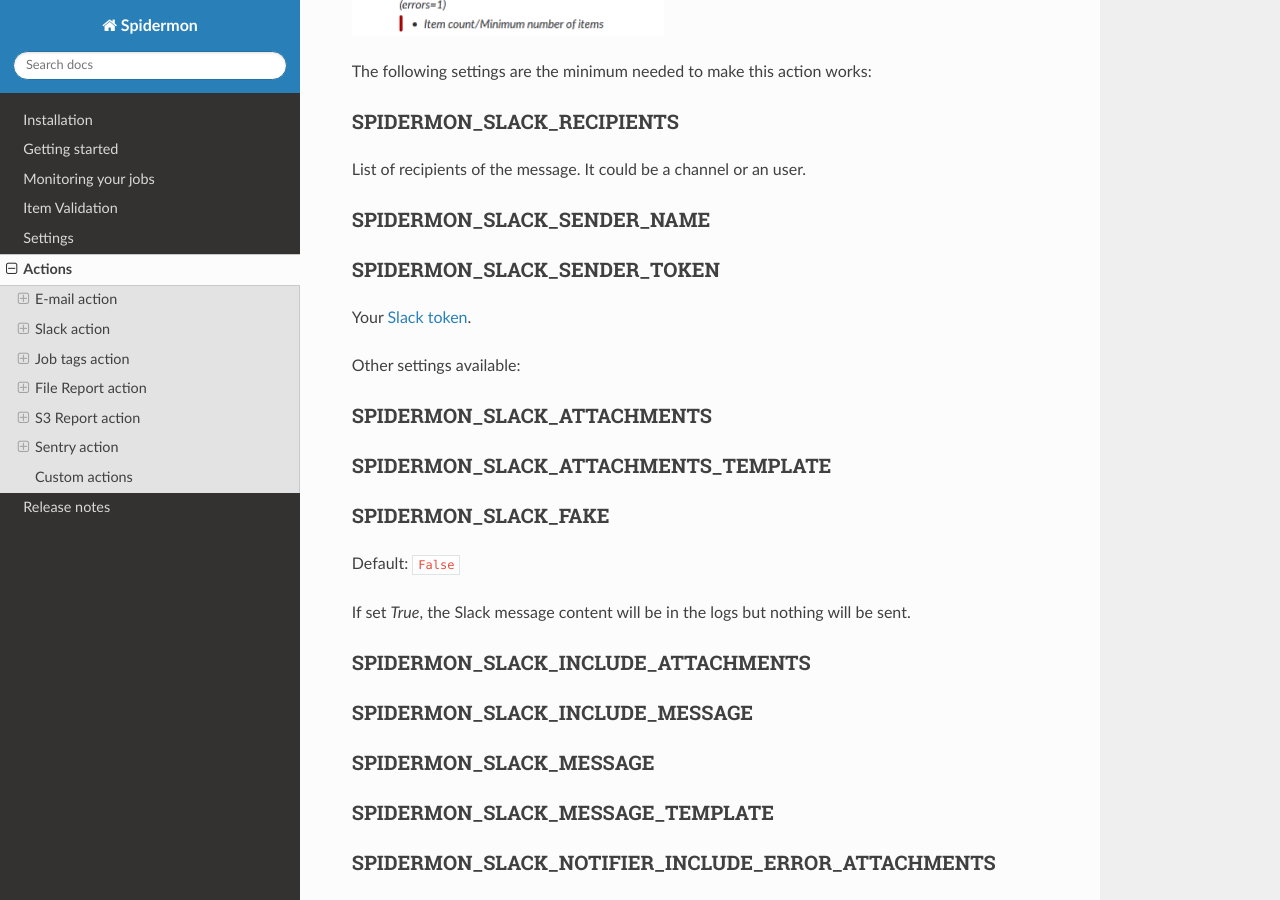
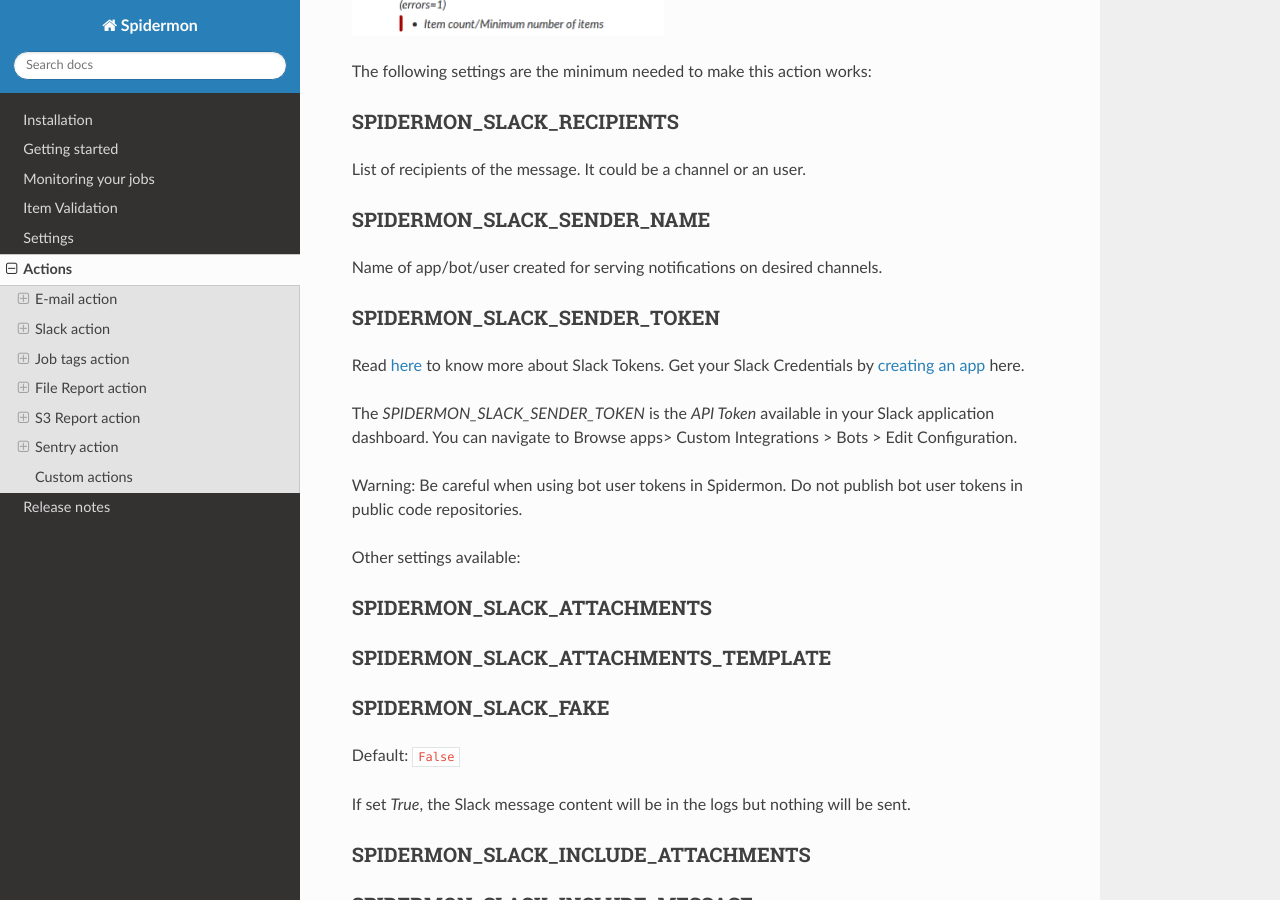
Before and after one commit to scrapinghub/spidermon, a Sphinx documentation site: the page built from docs/source/actions.rst, in a window 1280 px wide and 900 px high, scrolled down 2970 px. Built offline with Sphinx 7.4.7 and the Read the Docs theme 2.0.0, drawn with Linux system fonts in a browser that asks for light colours.

Commit message:
Improve Slack Action Docs

```diff
--- a/docs/source/actions.rst
+++ b/docs/source/actions.rst
@@ -196,13 +196,19 @@
 
 SPIDERMON_SLACK_SENDER_NAME
 ---------------------------
+Name of app/bot/user created for serving notifications on desired channels.
 
 .. _SPIDERMON_SLACK_SENDER_TOKEN:
 
 SPIDERMON_SLACK_SENDER_TOKEN
 ----------------------------
 
-Your `Slack token`_.
+Read `here`_ to know more about Slack Tokens.
+Get your Slack Credentials by `creating an app <https://api.slack.com/apps>`_  here.
+
+The `SPIDERMON_SLACK_SENDER_TOKEN` is the `API Token` available in your Slack application dashboard. You can navigate to Browse apps> Custom Integrations > Bots > Edit Configuration.
+
+Warning: Be careful when using bot user tokens in Spidermon. Do not publish bot user tokens in public code repositories.
 
 Other settings available:
 
@@ -267,7 +273,7 @@
 
 .. _`Slack`: https://slack.com/
 .. _`Slack credentials`: https://api.slack.com/docs/token-types
-.. _`Slack token`: https://api.slack.com/docs/token-types
+.. _`here`: https://api.slack.com/docs/token-types
 
 .. _actions-job-tags:
 
```
